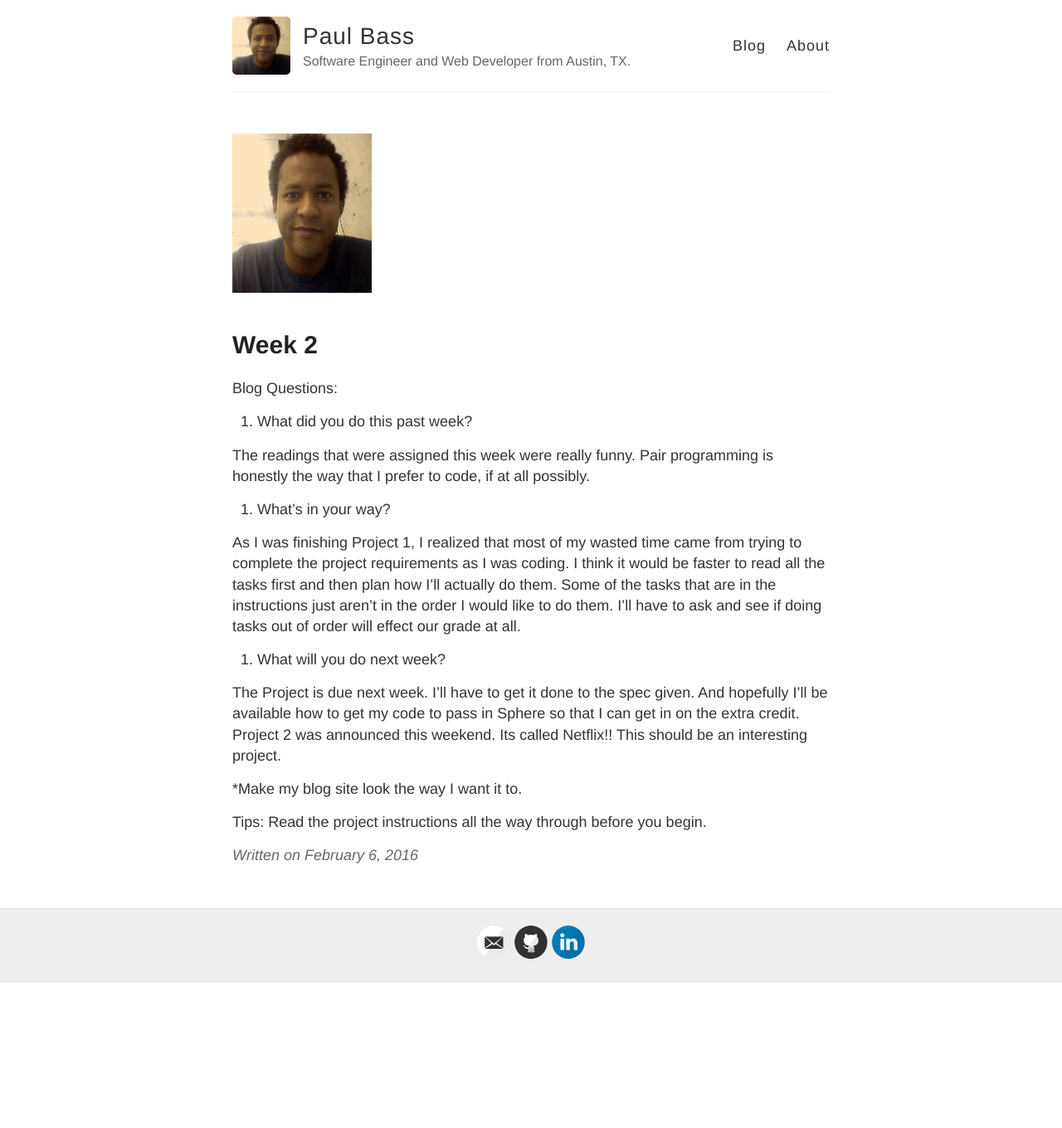
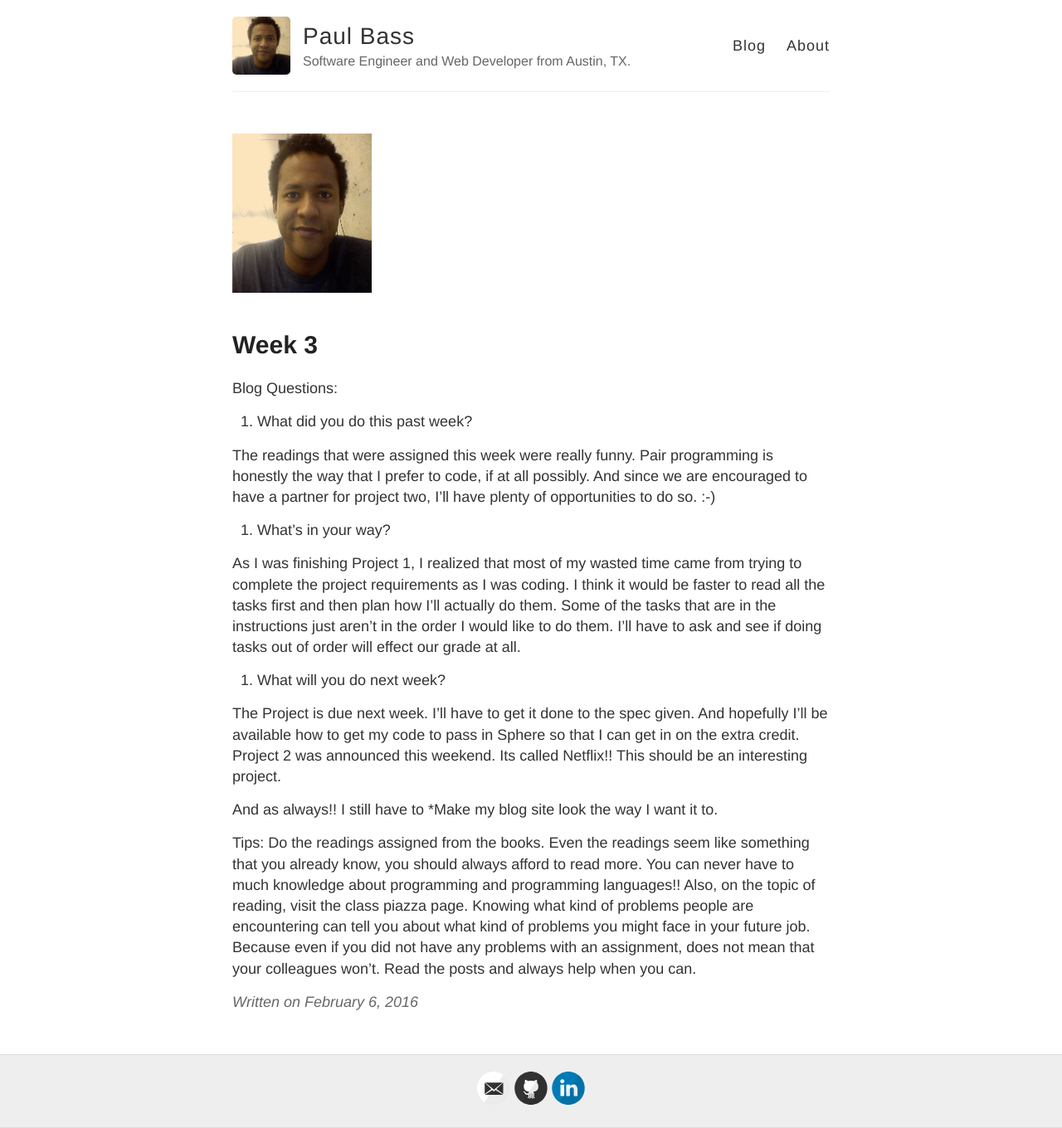
Before and after one commit to gunblader/gunblader.github.io, a Jekyll site: the page built from _posts/2016-2-6-Week-3.md, in a window 1280 px wide. Shown: the whole page at 83% size. Built offline with Jekyll 4.4.1, drawn with Linux system fonts in a browser that asks for light colours; Markdown is read by kramdown in place of the engine named in the settings; before the commit the page ends 1184 px from its top, so only the background shows below that.

Commit message:
added post for week 3 update

```diff
--- a/_posts/2016-2-6-Week-3.md
+++ b/_posts/2016-2-6-Week-3.md
@@ -1,13 +1,13 @@
 ---
 layout: post
-title: Week 2
+title: Week 3
 ---
 
 Blog Questions:
 
 1. What did you do this past week?
 
-The readings that were assigned this week were really funny. Pair programming is honestly the way that I prefer to code, if at all possibly.
+The readings that were assigned this week were really funny. Pair programming is honestly the way that I prefer to code, if at all possibly. And since we are encouraged to have a partner for project two, I'll have plenty of opportunities to do so. :-)
 
 2. What's in your way?
 
@@ -18,7 +18,9 @@ As I was finishing Project 1, I realized that most of my wasted time came from t
 The Project is due next week. I'll have to get it done to the spec given. And hopefully I'll be available how to get my code to pass in Sphere so that I can get in on the extra credit.
 Project 2 was announced this weekend. Its called Netflix!! This should be an interesting project.
 
+And as always!! I still have to
 *Make my blog site look the way I want it to.
 
 Tips:
-Read the project instructions all the way through before you begin.
+Do the readings assigned from the books. Even the readings seem like something that you already know, you should always afford to read more. You can never have to much knowledge about programming and programming languages!!
+Also, on the topic of reading, visit the class piazza page. Knowing what kind of problems people are encountering can tell you about what kind of problems you might face in your future job. Because even if you did not have any problems with an assignment, does not mean that your colleagues won't. Read the posts and always help when you can.
```
